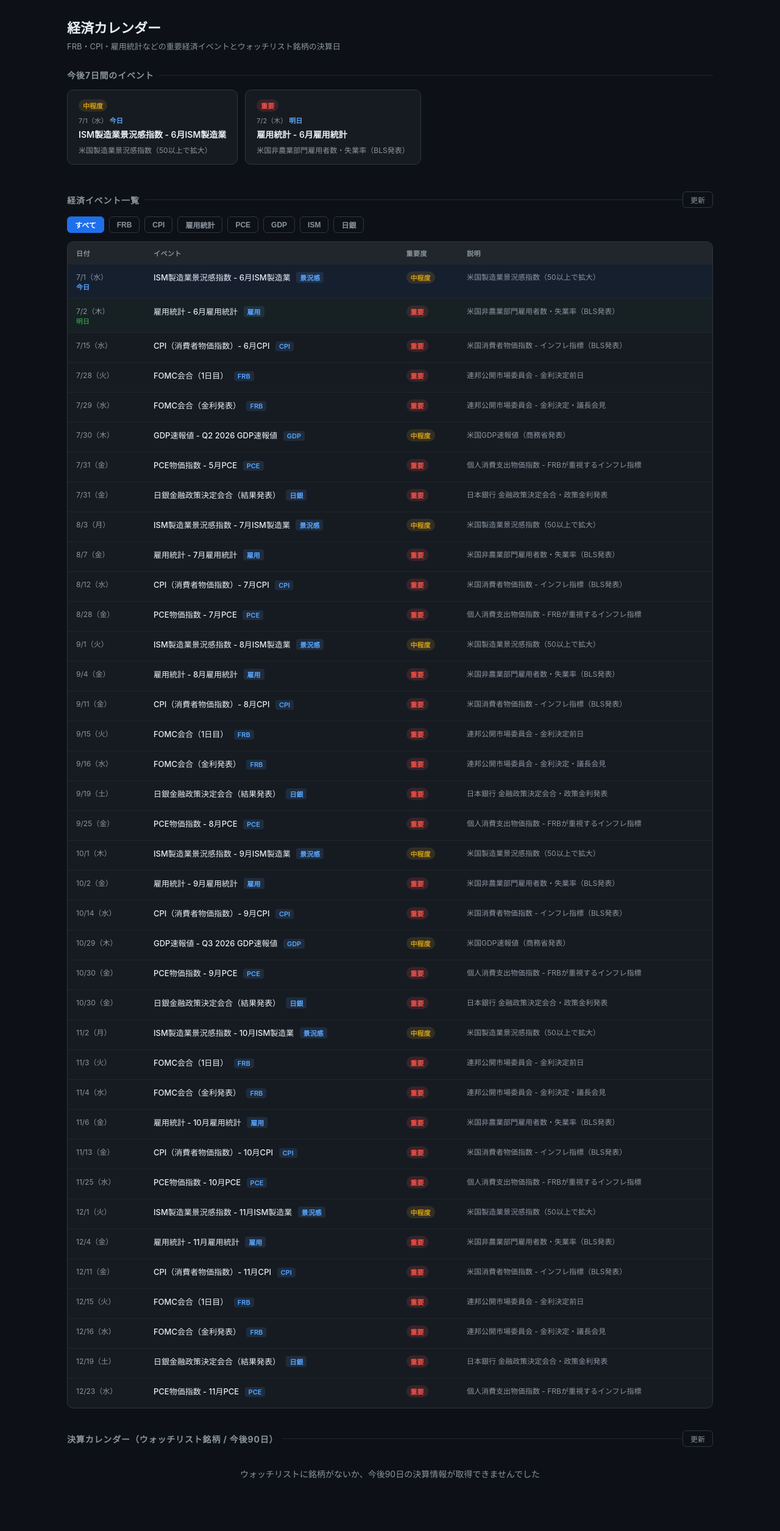
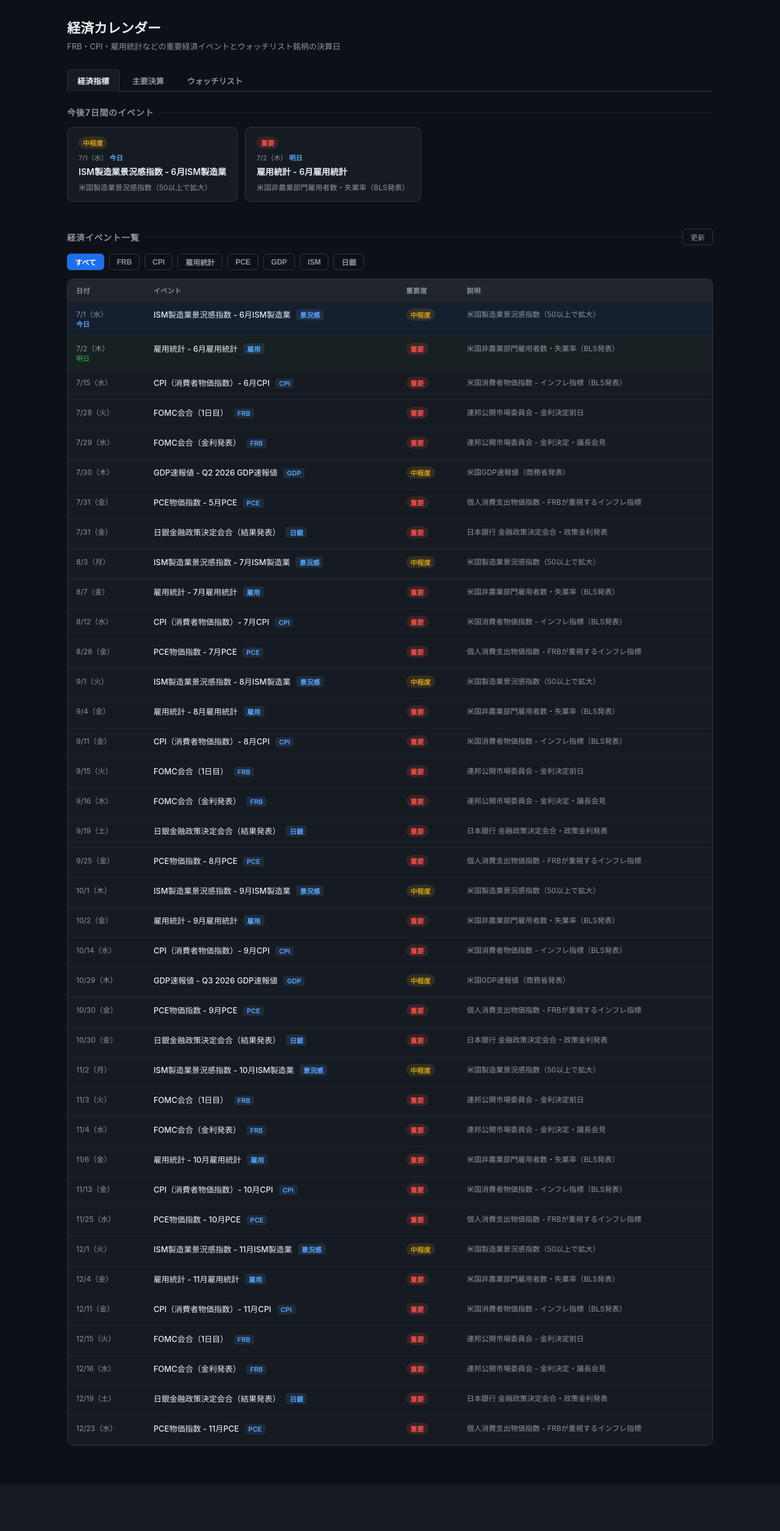
Before and after one commit to ktaketanijp/stock-chart, a Flask app: page /calendar in a window 1280 px wide. Shown: the part 52-2563 px from the top of the page at 61% size. After the commit the page ends 2423 px from the top, so only its background shows below. Run offline with Flask 3, Linux system fonts and the light colour scheme; data that the repository does not hold is empty.

Commit message:
Add watchlist earnings calendar, live earnings data from yfinance

```diff
--- a/templates/calendar.html
+++ b/templates/calendar.html
@@ -306,6 +306,89 @@
       margin-bottom: 14px;
     }
     .section-header .section-title { margin-bottom: 0; flex: 1; }
+
+    /* === タブナビゲーション === */
+    .tab-nav {
+      display: flex;
+      gap: 4px;
+      margin-bottom: 24px;
+      border-bottom: 1px solid #30363d;
+      padding-bottom: 0;
+    }
+    .tab-btn {
+      background: transparent;
+      border: 1px solid transparent;
+      border-bottom: none;
+      border-radius: 6px 6px 0 0;
+      color: #8b949e;
+      cursor: pointer;
+      font-size: 13px;
+      font-weight: 600;
+      padding: 8px 16px;
+      transition: all 0.15s;
+      position: relative;
+      bottom: -1px;
+    }
+    .tab-btn:hover { color: #e6edf3; background: #21262d; }
+    .tab-btn.active {
+      color: #e6edf3;
+      background: #161b22;
+      border-color: #30363d;
+      border-bottom-color: #161b22;
+    }
+
+    .tab-panel { display: none; }
+    .tab-panel.active { display: block; }
+
+    /* === ウォッチリスト決算カード === */
+    .wl-earnings-grid {
+      display: grid;
+      grid-template-columns: repeat(auto-fill, minmax(280px, 1fr));
+      gap: 12px;
+    }
+    .wl-earnings-card {
+      background: #161b22;
+      border: 1px solid #30363d;
+      border-radius: 10px;
+      padding: 14px 16px;
+      transition: border-color 0.2s;
+    }
+    .wl-earnings-card:hover { border-color: #58a6ff; }
+    .wl-earnings-header {
+      display: flex;
+      align-items: center;
+      gap: 10px;
+      margin-bottom: 8px;
+    }
+    .wl-earnings-ticker {
+      font-size: 16px;
+      font-weight: 700;
+      color: #58a6ff;
+    }
+    .wl-earnings-company {
+      font-size: 12px;
+      color: #8b949e;
+      flex: 1;
+      white-space: nowrap;
+      overflow: hidden;
+      text-overflow: ellipsis;
+    }
+    .wl-earnings-date {
+      font-size: 13px;
+      color: #e6edf3;
+      font-weight: 500;
+      margin-bottom: 4px;
+    }
+    .wl-earnings-eps {
+      font-size: 12px;
+      color: #8b949e;
+    }
+    .wl-earnings-empty {
+      text-align: center;
+      padding: 40px;
+      color: #8b949e;
+      font-size: 14px;
+    }
   </style>
 </head>
 <body>
@@ -328,6 +411,15 @@
     <div class="page-title">経済カレンダー</div>
     <div class="page-subtitle">FRB・CPI・雇用統計などの重要経済イベントとウォッチリスト銘柄の決算日</div>
 
+    <!-- タブナビゲーション -->
+    <div class="tab-nav">
+      <button class="tab-btn active" onclick="switchTab('economic')">経済指標</button>
+      <button class="tab-btn" onclick="switchTab('earnings')">主要決算</button>
+      <button class="tab-btn" onclick="switchTab('watchlist-earnings')">ウォッチリスト</button>
+    </div>
+
+    <!-- タブ: 経済指標 -->
+    <div class="tab-panel active" id="panel-economic">
       <!-- ① 今後7日間ハイライト -->
       <div class="highlight-section">
         <div class="section-title">今後7日間のイベント</div>
@@ -356,8 +448,10 @@
           <div class="loading-box"><div class="spinner"></div>読み込み中...</div>
         </div>
       </div>
+    </div>
 
-    <!-- ③ 決算カレンダー -->
+    <!-- タブ: 主要決算 -->
+    <div class="tab-panel" id="panel-earnings">
       <div class="earnings-section">
         <div class="section-header">
           <div class="section-title">決算カレンダー（ウォッチリスト銘柄 / 今後90日）</div>
@@ -365,6 +459,20 @@
         </div>
         <div id="earnings-area">
           <div class="loading-box"><div class="spinner"></div>読み込み中...</div>
+        </div>
+      </div>
+    </div>
+
+    <!-- タブ: ウォッチリスト決算 -->
+    <div class="tab-panel" id="panel-watchlist-earnings">
+      <div class="earnings-section">
+        <div class="section-header">
+          <div class="section-title">ウォッチリスト決算（EPS予想・社名付き）</div>
+          <button class="refresh-btn" onclick="loadWatchlistEarnings()">更新</button>
+        </div>
+        <div id="watchlist-earnings-container">
+          <div class="loading-box"><div class="spinner"></div>読み込み中...</div>
+        </div>
       </div>
     </div>
   </main>
@@ -511,6 +619,30 @@
       area.innerHTML = `<div class="earnings-grid">${cards}</div>`;
     }
 
+    // ---- タブ切り替え ----
+    let watchlistEarningsLoaded = false;
+    let earningsLoaded = false;
+
+    function switchTab(name) {
+      document.querySelectorAll(".tab-btn").forEach((b, i) => {
+        const names = ["economic", "earnings", "watchlist-earnings"];
+        b.classList.toggle("active", names[i] === name);
+      });
+      document.querySelectorAll(".tab-panel").forEach(p => {
+        p.classList.toggle("active", p.id === "panel-" + name);
+      });
+
+      // 遅延ロード（初回のみ）
+      if (name === "earnings" && !earningsLoaded) {
+        earningsLoaded = true;
+        loadEarnings();
+      }
+      if (name === "watchlist-earnings" && !watchlistEarningsLoaded) {
+        watchlistEarningsLoaded = true;
+        loadWatchlistEarnings();
+      }
+    }
+
     // ---- データ取得 ----
     async function loadEconomic() {
       document.getElementById("highlight-area").innerHTML =
@@ -544,9 +676,51 @@
       }
     }
 
-    // 初期ロード
+    async function loadWatchlistEarnings() {
+      const container = document.getElementById("watchlist-earnings-container");
+      container.innerHTML =
+        `<div class="loading-box"><div class="spinner"></div>yfinanceから取得中...</div>`;
+      try {
+        const resp = await fetch("/api/calendar/earnings/watchlist");
+        const data = await resp.json();
+
+        if (!data.earnings || !data.earnings.length) {
+          container.innerHTML =
+            `<div class="wl-earnings-empty">ウォッチリストを追加すると決算日が表示されます</div>`;
+          return;
+        }
+
+        const html = data.earnings.map(e => {
+          const d = daysUntil(e.date);
+          const daysLabel = d === 0 ? "今日"
+                          : d === 1 ? "明日"
+                          : d < 0   ? `${Math.abs(d)}日前`
+                          : `${d}日後`;
+          const daysColor = d <= 7 && d >= 0 ? "#3fb950" : "#8b949e";
+          return `
+            <div class="wl-earnings-card">
+              <div class="wl-earnings-header">
+                <span class="wl-earnings-ticker">${e.ticker}</span>
+                <span class="wl-earnings-company">${e.company || e.ticker}</span>
+                <span class="earnings-days" style="color:${daysColor}">${daysLabel}</span>
+              </div>
+              <div class="wl-earnings-date">${formatDateJP(e.date)} ${e.date}</div>
+              <div class="wl-earnings-eps">EPS予想: ${e.eps_estimate != null ? '$' + e.eps_estimate : 'N/A'}</div>
+            </div>
+          `;
+        }).join("");
+
+        container.innerHTML =
+          `<div style="margin-bottom:10px;color:#8b949e;font-size:12px">${data.count}件取得</div>
+           <div class="wl-earnings-grid">${html}</div>`;
+      } catch (err) {
+        container.innerHTML =
+          `<p style="color:#f85149;padding:16px">取得エラー: ${err.message}</p>`;
+      }
+    }
+
+    // 初期ロード（経済指標タブのみ）
     loadEconomic();
-    loadEarnings();
   </script>
 </body>
 </html>
```
Lines whose indentation alone changed are shown as unchanged.
